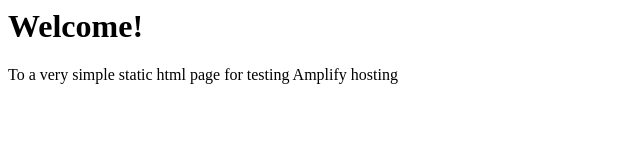
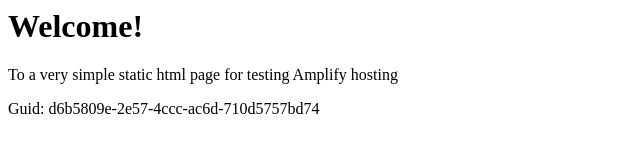
Before and after one commit to aws-aemilia-bom/Github-PR-Commit-Integration-Test-DoNotTouch-Gith-P5X5MO5I-v1-prod-ap-south-1, a website: page src/index.html in a window 1280 px wide. Shown: the whole page, without its empty margins (0-640 px from the left). Drawn offline with Linux system fonts and the light colour scheme.

Commit message:
commit from integ tests

```diff
--- a/src/index.html
+++ b/src/index.html
@@ -1,3 +1,5 @@
+
+
 <html lang="en">
 
 <head>
@@ -10,6 +12,6 @@
 <body>
     <h1>Welcome!</h1>
     <p>To a very simple static html page for testing Amplify hosting</p>
-</body>
+    <p>Guid: d6b5809e-2e57-4ccc-ac6d-710d5757bd74</p></body>
 
 </html>
```
